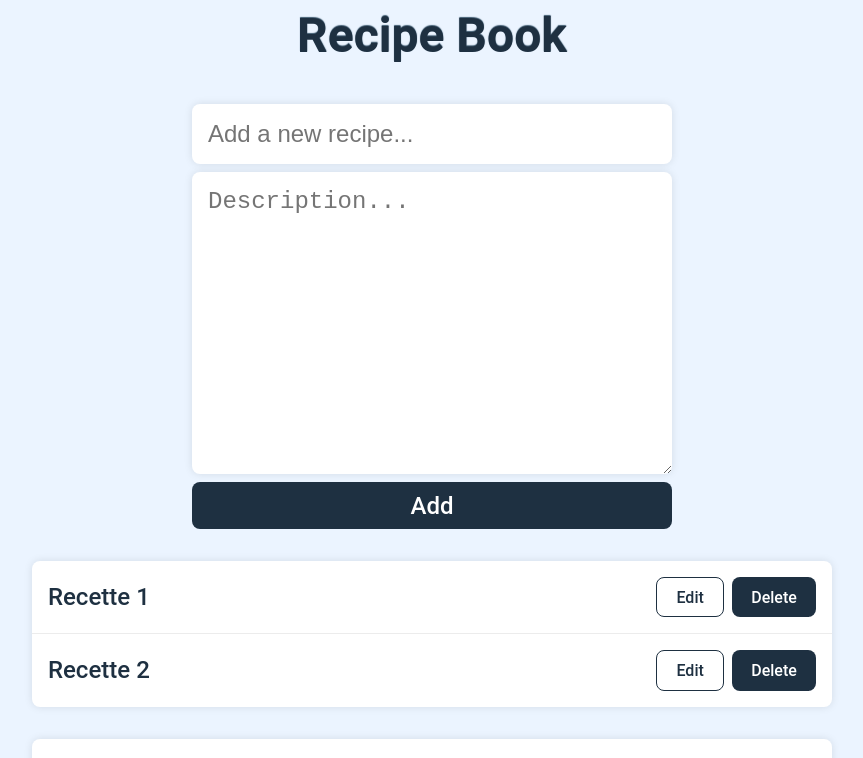
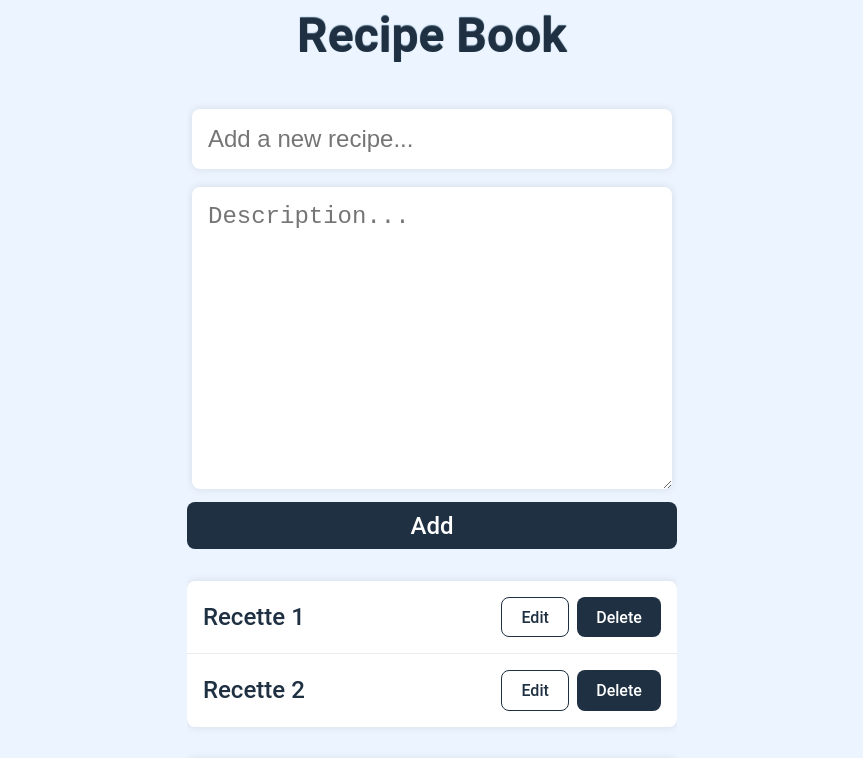
Before and after one commit to Mathis-Gasparotto/mds-2022-recipe-book-vuejs, a Vue app: page / in a window 1280 px wide. Shown: the top 758 px of the page, without its empty margins (208-1071 px from the left). Built offline with nearby package versions, Linux system fonts and the light colour scheme.

Commit message:
:lipstick: width 100% + margin input for shadow

```diff
--- a/src/style.css
+++ b/src/style.css
@@ -64,7 +64,7 @@ input[type="checkbox"]:checked {
   flex-direction: column;
   align-items: center;
   justify-content: center;
-  width: 100vw;
+  width: 100%;
   min-height: 100vh;
   overflow-y: auto;
   color: #1e3041;
@@ -88,7 +88,7 @@ input[type="checkbox"]:checked {
   margin-bottom: 2rem;
 }
 
-.recipe-title-input {
+.recipe-title-input, .recipe-title-textarea {
   font-size: 1.5rem;
   font-weight: 500;
   border: none;
@@ -98,18 +98,7 @@ input[type="checkbox"]:checked {
   color: #1e3041;
   box-shadow: 0 0 0.5rem rgba(0, 0, 0, 0.1);
   border-radius: 0.5rem;
-}
-
-.recipe-title-textarea {
-  font-size: 1.5rem;
-  font-weight: 500;
-  border: none;
-  outline: none;
-  background-color: #fff;
-  padding: 1rem;
-  color: #1e3041;
-  box-shadow: 0 0 0.5rem rgba(0, 0, 0, 0.1);
-  border-radius: 0.5rem;
+  margin: 5px;
 }
 
 .recipe-create-button {
```
